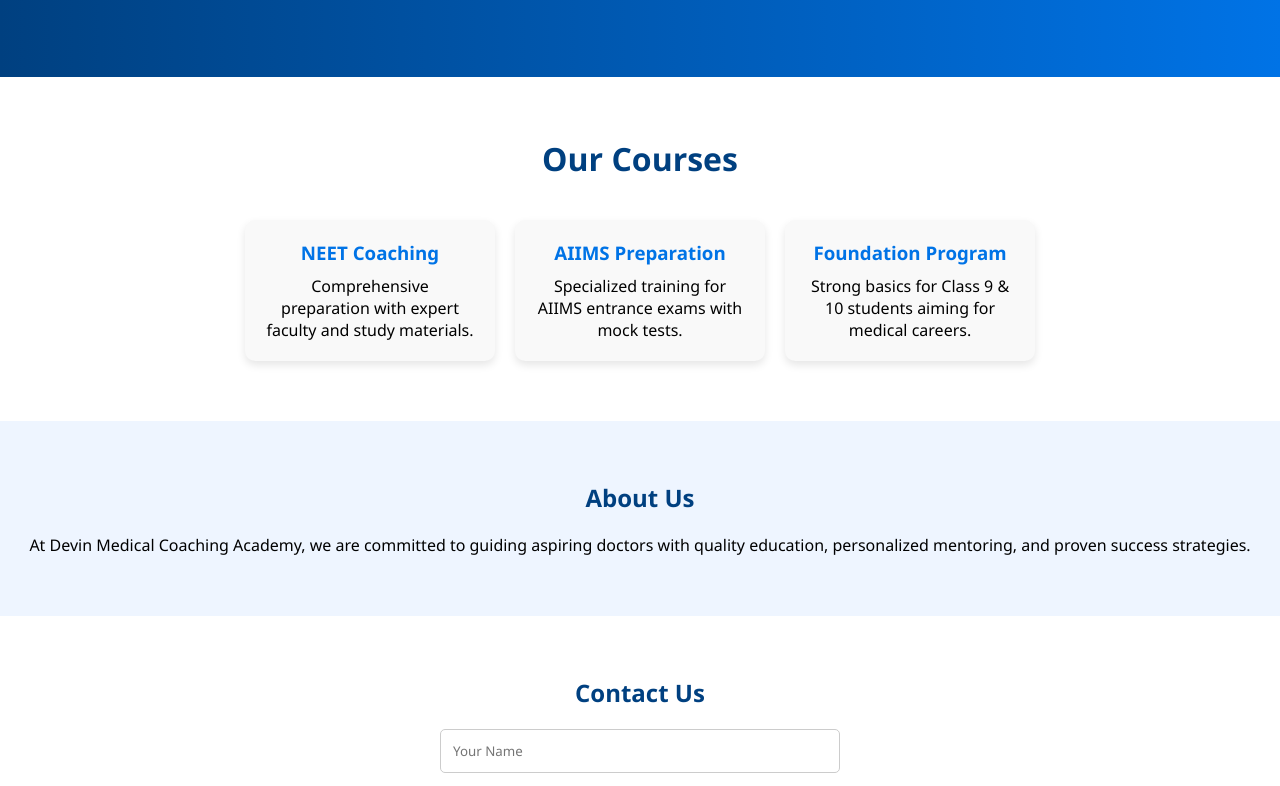
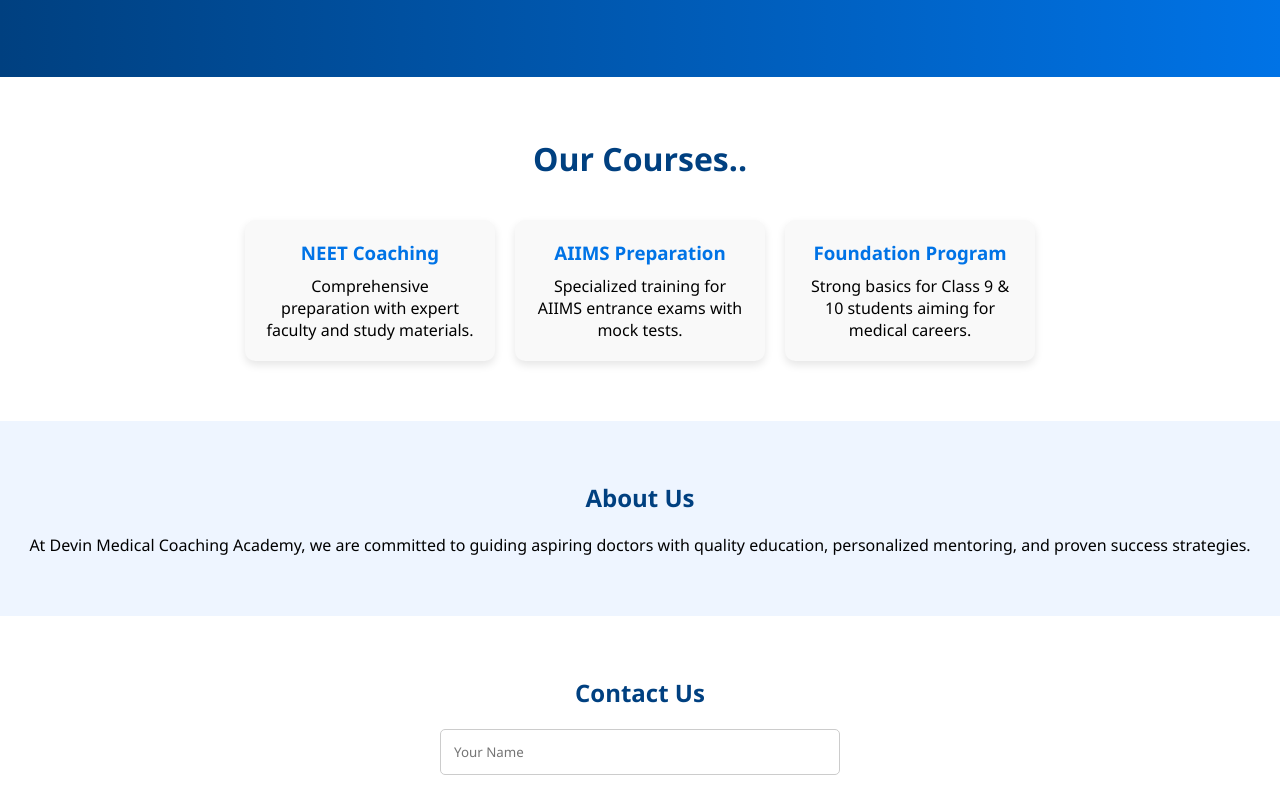
Before and after one commit to Sibiyarasu/DevinMedicalCoachingAcademy, a plain HTML site: page index.html in a window 1280 px wide. Shown: the part 340-1126 px from the top of the page. Drawn offline with Linux system fonts and the light colour scheme.

Commit message:
Initial Commit

```diff
--- a/DevinMedicalAcademy.css
+++ b/DevinMedicalAcademy.css
@@ -141,7 +141,7 @@ header nav ul li a:hover {
 }
 
 .contact input, .contact textarea {
-  padding: 12px;
+  padding: 13px;
   border: 1px solid #ccc;
   border-radius: 5px;
 }
--- a/index.html
+++ b/index.html
@@ -30,7 +30,7 @@
 
   <!-- Courses Section -->
   <section id="courses" class="courses">
-    <h2>Our Courses</h2>
+    <h2>Our Courses..</h2>
     <div class="course-list">
       <div class="course-card">
         <h3>NEET Coaching</h3>
```
